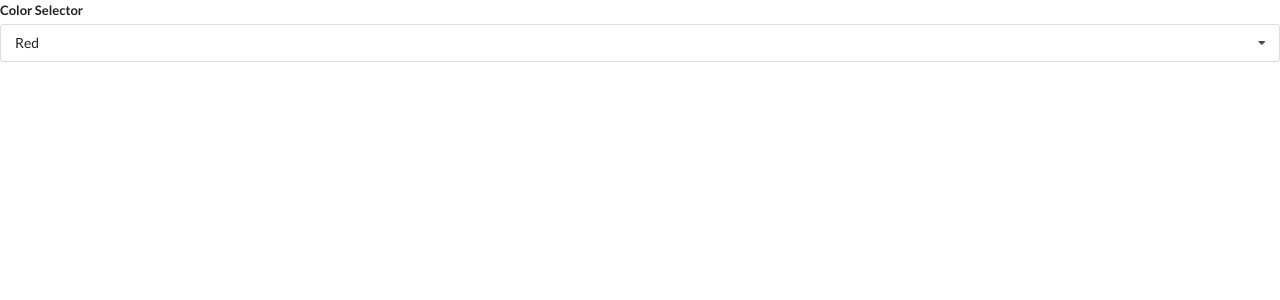
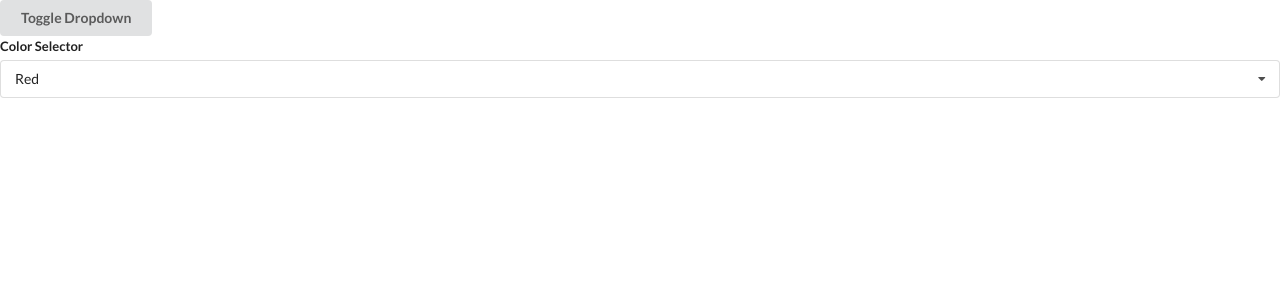
Before and after one commit to ekhu94/react-widgets, a React (Create React App) app: page / in a window 1280 px wide. Shown: the top 300 px of the page. Built offline with nearby package versions, Linux system fonts and the light colour scheme.

Commit message:
add useRef to dropdown, finish by cleaning up useEffect

```diff
--- a/src/App.js
+++ b/src/App.js
@@ -35,14 +35,25 @@
 
 const App = () => {
     const [selected, setSelected] = useState(options[0]);
+    const [showDropdown, setShowDropdown] = useState(true);
     return (
         //! <Accordion items={items} />
         //* <Search />
-        <Dropdown
-            options={options}
-            selected={selected}
-            onSelectedChange={setSelected}
-        />
+        <div>
+            <button
+                onClick={() => setShowDropdown(!showDropdown)}
+                className="ui button"
+            >
+                Toggle Dropdown
+            </button>
+            { showDropdown ?
+                <Dropdown
+                    options={options}
+                    selected={selected}
+                    onSelectedChange={setSelected}
+                /> : null
+            }
+        </div>
     );
 }
 
--- a/src/components/Dropdown.js
+++ b/src/components/Dropdown.js
@@ -1,7 +1,22 @@
-import React, { useState } from 'react';
+import React, { useState, useEffect, useRef } from 'react';
 
 const Dropdown = ({ options, selected, onSelectedChange }) => {
     const [open, setOpen] = useState(false);
+    const ref = useRef();
+
+    useEffect(() => {
+        const onBodyClick = e =>{
+            if (ref.current && ref.current.contains(e.target)) {
+                return;
+            }
+            setOpen(false);
+        };
+        document.body.addEventListener('click', onBodyClick);
+
+        return () => {
+            document.body.removeEventListener('click', onBodyClick);
+        }
+    }, []);
 
     const renderedOptions = options.map(o => {
         if (o.value === selected.value) return null;
@@ -16,7 +31,7 @@
         );
     });
     return (
-        <div className="ui form">
+        <div ref={ref} className="ui form">
             <div className="field">
                 <label className="label">Color Selector</label>
                 <div
```
